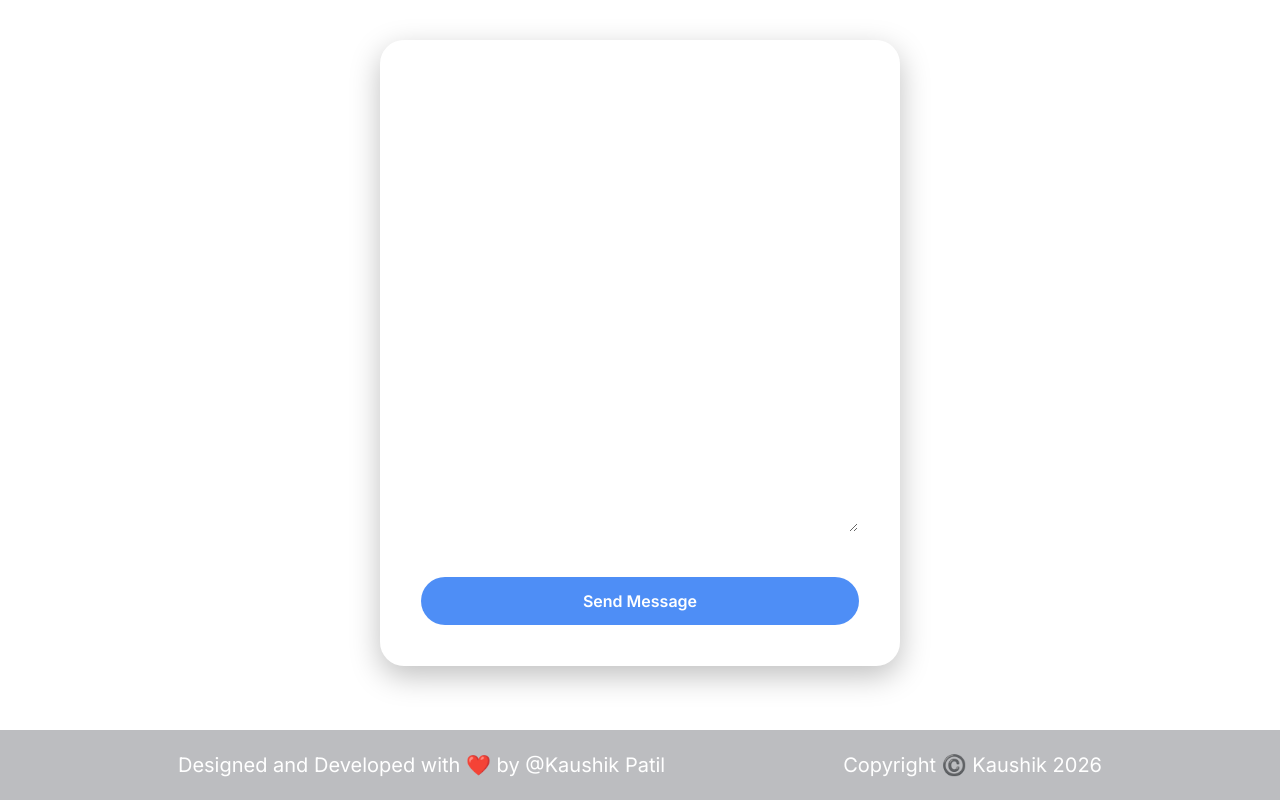
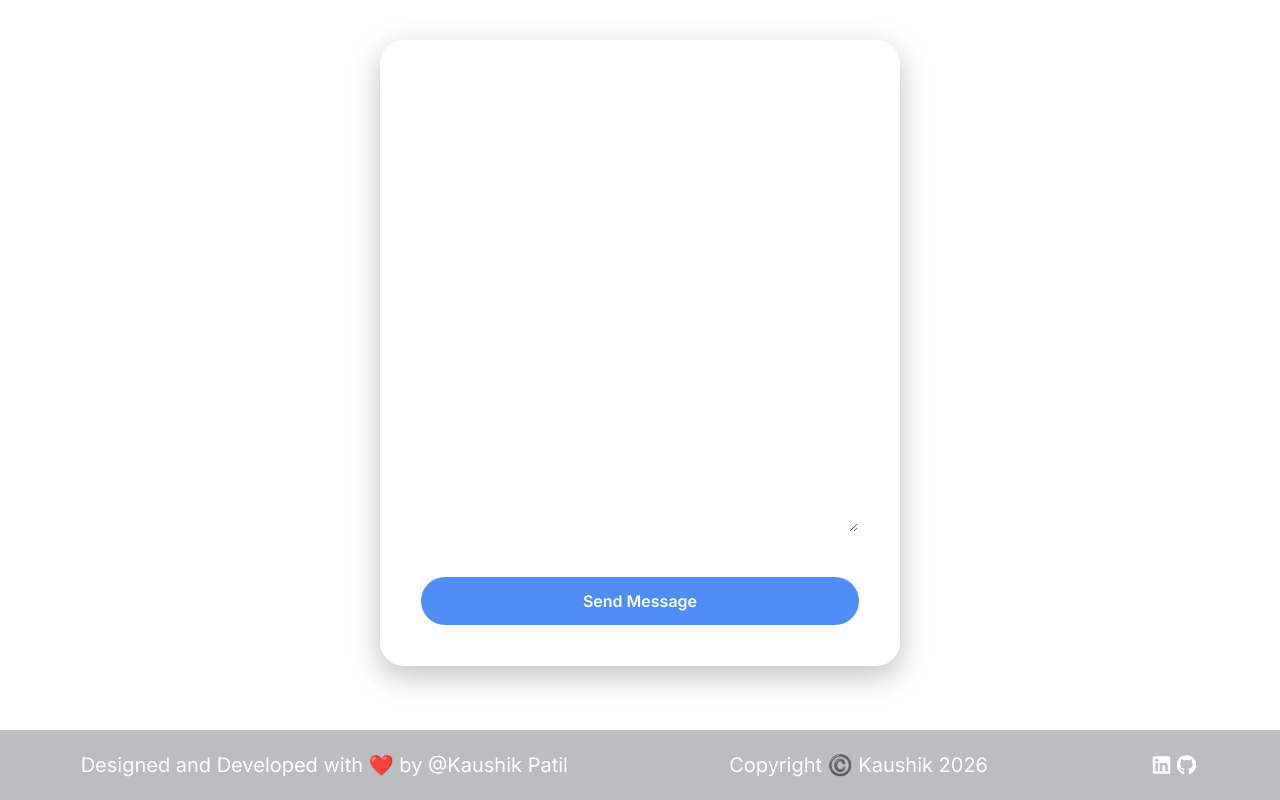
Before and after one commit to Kaushikp092/PortFolio, a React (Vite) app: page / in a window 1280 px wide. Shown: the part 1205-2005 px from the top of the page. Built offline with nearby package versions, Linux system fonts and the light colour scheme.

Commit message:
added in github and linkedin icons in footer

```diff
--- a/src/components/Footer.jsx
+++ b/src/components/Footer.jsx
@@ -1,9 +1,12 @@
+import { FontAwesomeIcon } from "@fortawesome/react-fontawesome";
+import { faLinkedin } from "@fortawesome/free-brands-svg-icons";
+import { faGithub } from "@fortawesome/free-brands-svg-icons";
 
 const Footer = () => {
   return (
     <>
       <div
-            className="inset-x-0 bottom-0 w-full flex flex-col md:flex-row justify-evenly  items-center text-white text-xs md:text-xl"
+        className="inset-x-0 bottom-0 w-full flex flex-col md:flex-row justify-around  items-center text-white text-xs md:text-xl"
         style={{
           height: "70px",
           backdropFilter: "blur(12px)",
@@ -11,10 +14,24 @@
           zIndex: 10,
         }}
       >
-            <p>
-            Designed and Developed with ❤️ by @Kaushik Patil
-            </p>
+        <p>Designed and Developed with ❤️ by @Kaushik Patil</p>
         <p>Copyright ©️ Kaushik 2026</p>
+        <div>
+          <a
+            href="https://www.linkedin.com/in/kaushik-patil-644553343"
+            target="_blank"
+            rel="noopener noreferrer"
+          >
+            <FontAwesomeIcon icon={faLinkedin} />
+          </a>
+          <a
+            href="https://github.com/Kaushikp092"
+            target="_blank"
+            rel="noopener noreferrer"
+          >
+            <FontAwesomeIcon icon={faGithub} />
+          </a>
+        </div>
       </div>
     </>
   );
```
Lines whose indentation alone changed are shown as unchanged.
